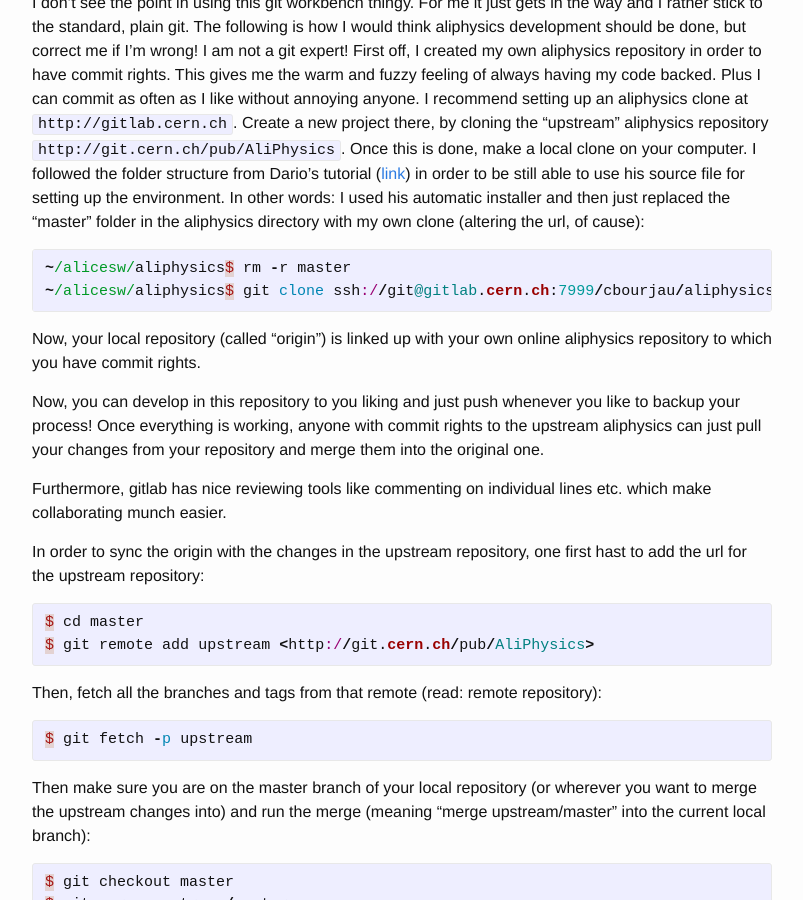
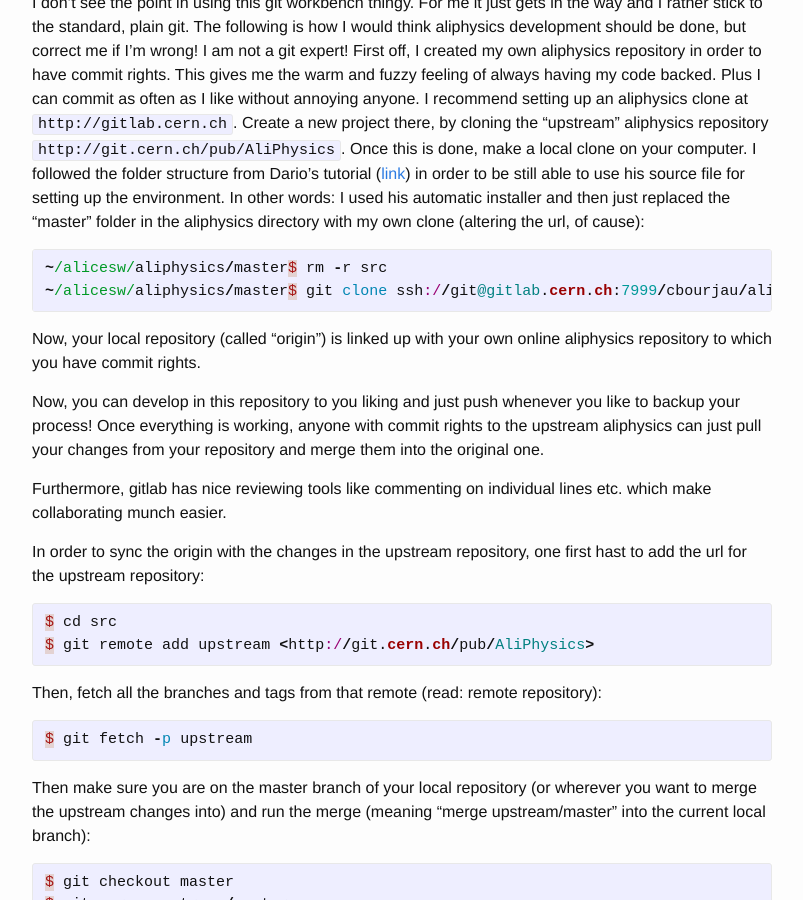
Before and after one commit to cbourjau/cbourjau.github.io, a Jekyll site: the page built from _posts/2015-08-20-Convinient_aliphysics_setup.md, in a window 1280 px wide and 900 px high, scrolled down 251 px. Shown: the whole window, without its empty margins (238-1041 px from the left). Built offline with Jekyll 4.4.1, drawn with Linux system fonts in a browser that asks for light colours.

Commit message:
dont put the source straight in the master but in the master/src folder

```diff
--- a/_posts/2015-08-20-Convinient_aliphysics_setup.md
+++ b/_posts/2015-08-20-Convinient_aliphysics_setup.md
@@ -8,8 +8,8 @@ I don't see the point in using this git workbench thingy. For me it just gets in
 
 
 {% highlight ruby %}
-~/alicesw/aliphysics$ rm -r master
-~/alicesw/aliphysics$ git clone ssh://git@gitlab.cern.ch:7999/cbourjau/aliphysics.git master
+~/alicesw/aliphysics/master$ rm -r src
+~/alicesw/aliphysics/master$ git clone ssh://git@gitlab.cern.ch:7999/cbourjau/aliphysics.git src
 {% endhighlight %}
 
 
@@ -22,7 +22,7 @@ Furthermore, gitlab has nice reviewing tools like commenting on individual lines
 In order to sync the origin with the changes in the upstream repository, one first hast to add the url for the upstream repository:
 
 {% highlight ruby %}
-$ cd master
+$ cd src
 $ git remote add upstream <http://git.cern.ch/pub/AliPhysics>
 {% endhighlight %}
 
```
